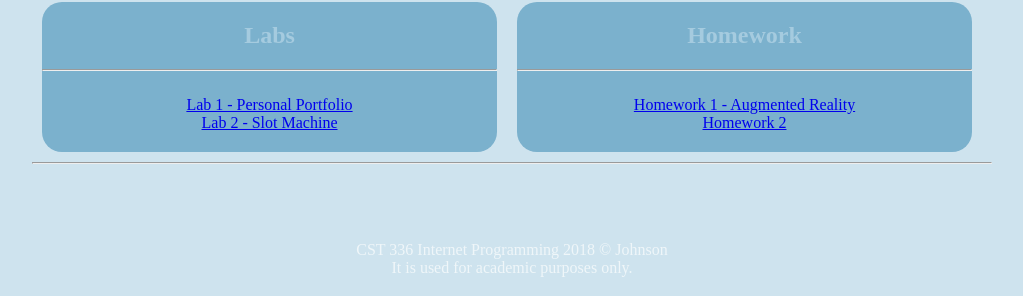
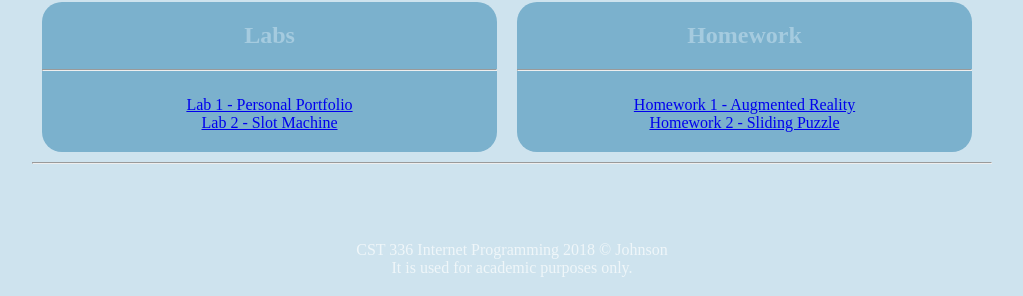
Before and after one commit to Co-Johnson/cst336, a PHP site: page / in a window 1280 px wide. Shown: the part 159-455 px from the top of the page, without its empty margins (128-1151 px from the left). Run offline with PHP 8.4, Linux system fonts and the light colour scheme.

Commit message:
Hw2 home page update

```diff
--- a/index.php
+++ b/index.php
@@ -29,7 +29,7 @@
                 <h2>Homework</h2>
                 <hr>
                 <a href="hw/hw1/index.html">Homework 1 - Augmented Reality</a><br />
-                <a href="hw/hw2/index.php">Homework 2</a><br />
+                <a href="hw/hw2/index.php">Homework 2 - Sliding Puzzle</a><br />
             </div>
         </div>
         <div id="footer">
```
